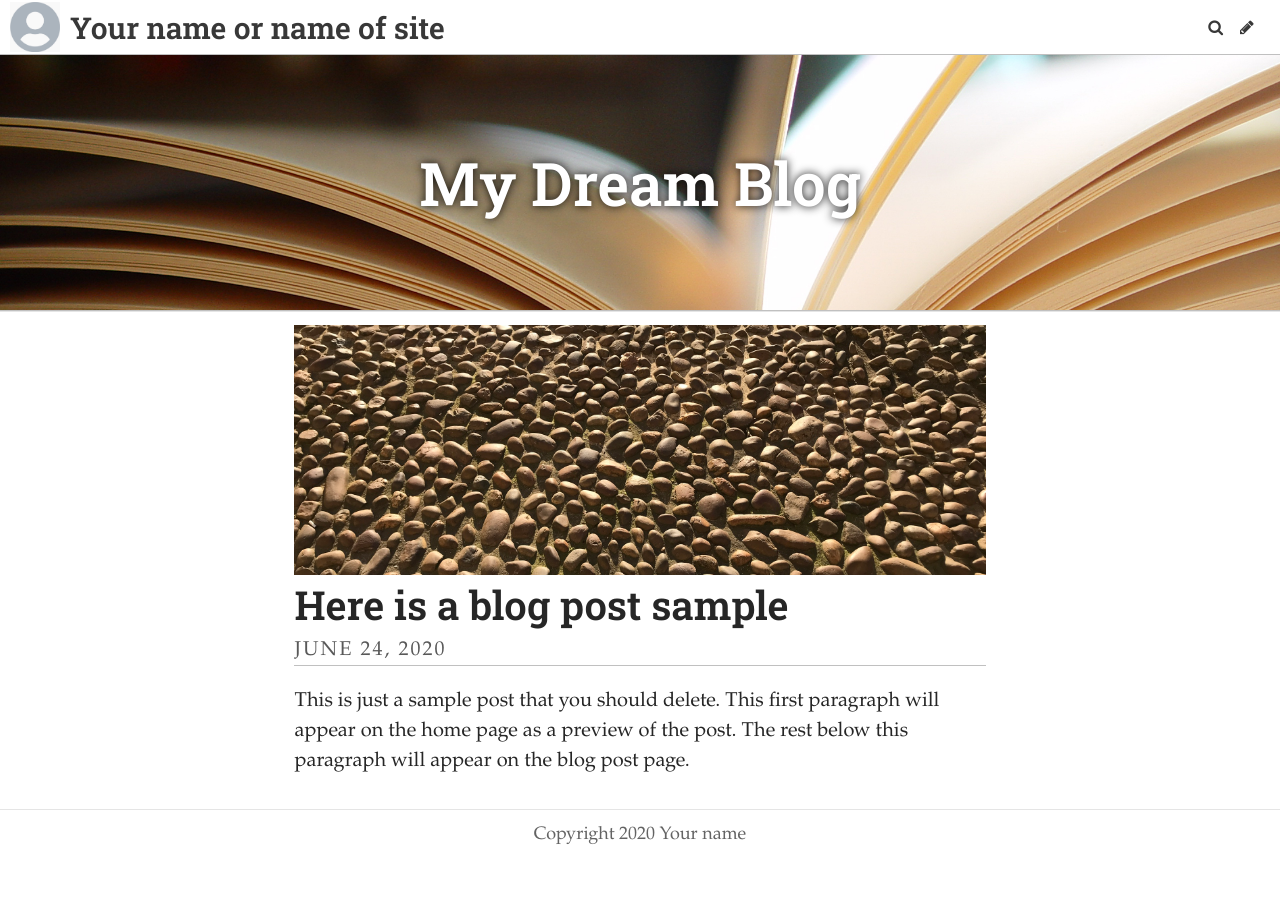
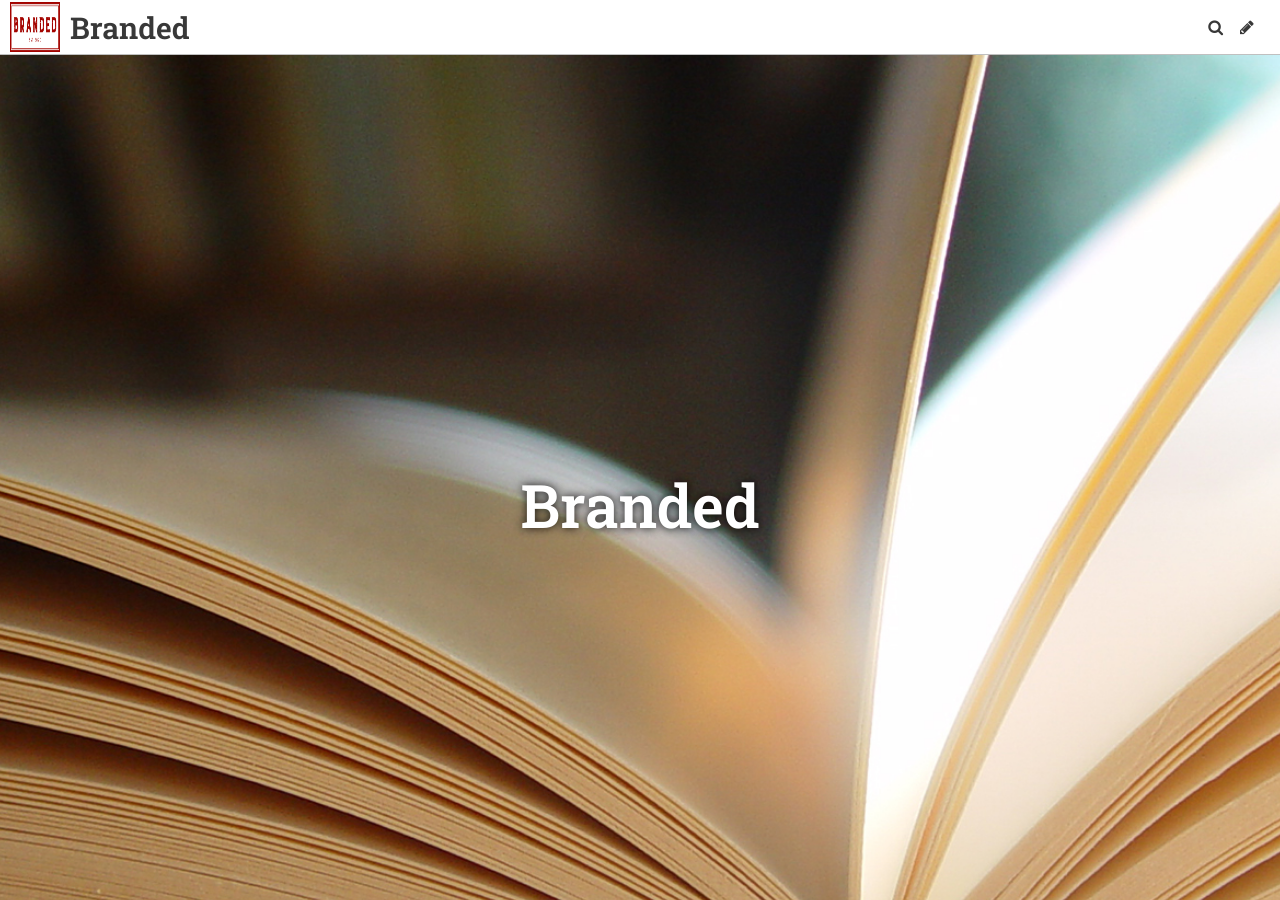
Before and after one commit to IsabelleWendes/Fontastic, a Jekyll site: the page built from index.html, in a window 1280 px wide and 900 px high. Built offline with Jekyll 4.4.1, drawn with Linux system fonts in a browser that asks for light colours; some web fonts are replaced; the list of posts is cut into pages by our own code; some of the changed text lies outside the part shown.

Commit message:
Update Settings “general”

```diff
--- a/_data/settings.yml
+++ b/_data/settings.yml
@@ -1,11 +1,11 @@
-title: Your name or name of site
+title: Branded
 description: A website with a blog
-header_text: My Dream Blog
-footer_text: Copyright 2020 Your name
+header_text: Branded
+footer_text: Copyright 2020 Isabelle Wendes
 header_feature_image: ../uploads/pages.jpg
-bannerheight: "20vmax"
-gridlayout: false
-logo: /uploads/logo.jpg
+bannerheight: 100vh
+logo: ../uploads/branded-final-logo-cropped.png
 favicon: /uploads/favicon.ico
+gridlayout: true
+fixednavbar: true
 upzoom: true
-fixednavbar: false
```
Also changed, not shown: uploads/branded-final-logo-cropped.png (added).
